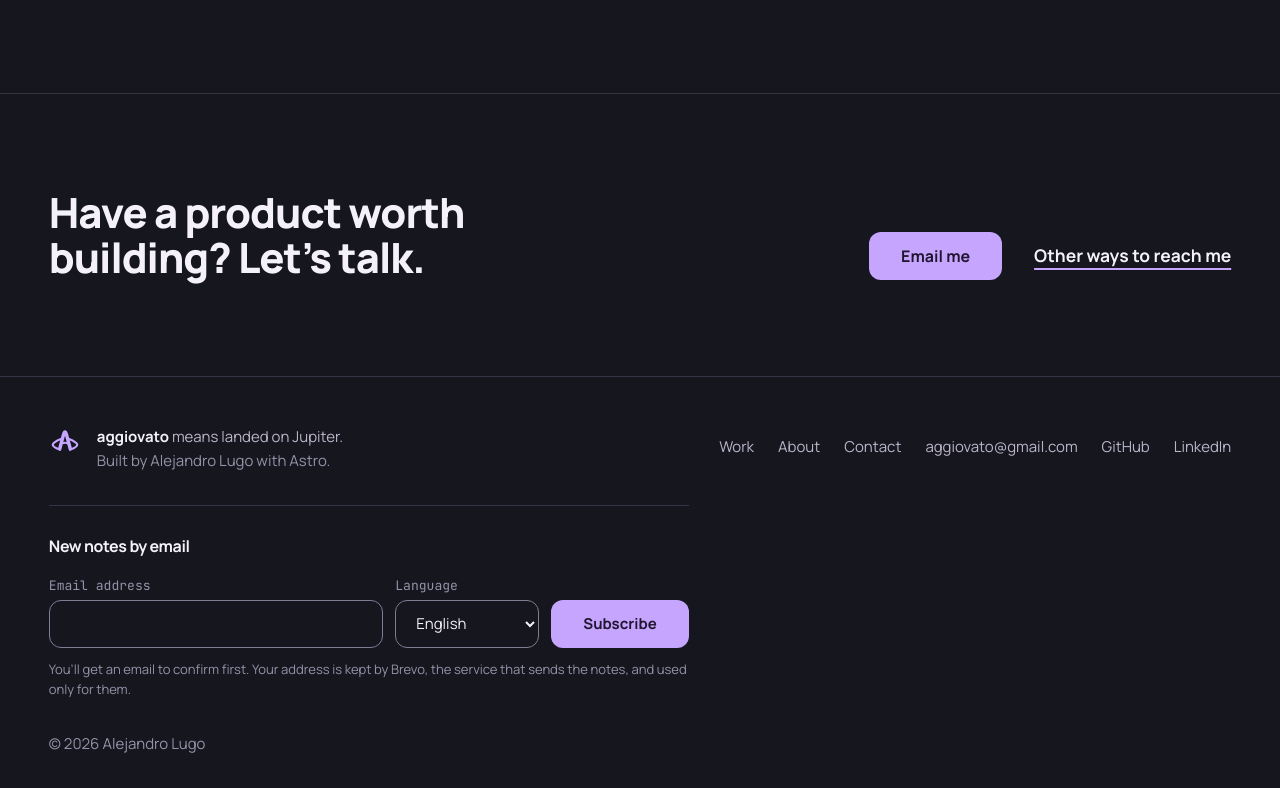
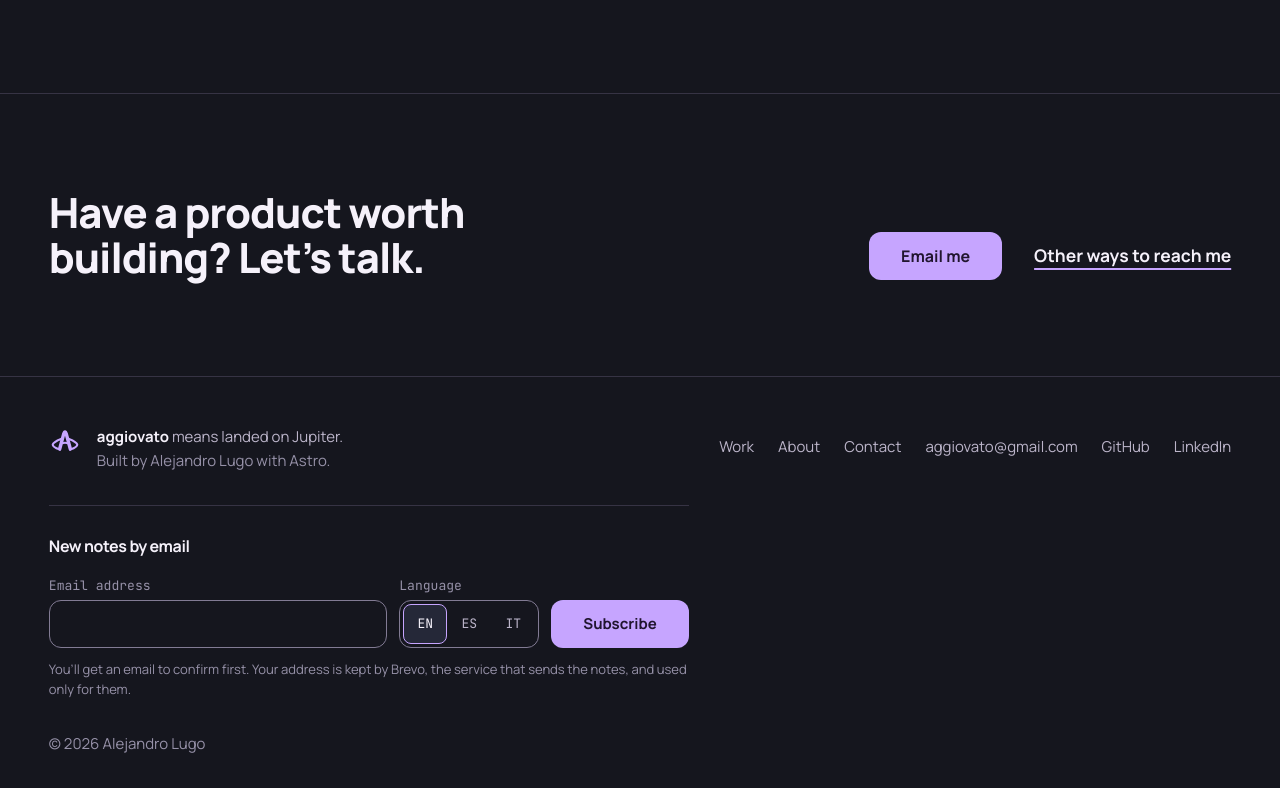
Before and after one commit to aggiovato/portfolio, an Astro site: page / in a window 1280 px wide. Shown: the part 2023-2811 px from the top of the page. Built offline with nearby package versions, Linux system fonts and the light colour scheme; Astro itself is replaced by a stand-in of ours.

Commit message:
feat(newsletter): pick the language with a segmented control

```diff
--- a/src/components/NewsletterForm.astro
+++ b/src/components/NewsletterForm.astro
@@ -3,7 +3,8 @@
  * Newsletter subscription (Brevo, double opt-in). A plain HTML form posted straight to the Brevo
  * form of a language (src/data/site.ts `newsletter`); Brevo redirects to /newsletter/pending/ and,
  * once the email link is clicked, to /newsletter/confirmed/. Works without JavaScript in the page's
- * language; with JS a language select appears and retargets the form to that language's list.
+ * language; with JS a language choice (EN · ES · IT) appears and retargets the form to that
+ * language's list.
  *
  * - `full`: heading, text and form (end of a note).
  * - `compact`: one line and the form (footer).
@@ -52,18 +53,25 @@ const targets = Object.fromEntries(available.map((l) => [l, newsletter[l]]));
             spellcheck="false"
           />
         </label>
-        {available.length > 1 && (
-          <label class="field field--lang" hidden data-newsletter-lang>
-            <span class="label">{t('newsletter.language')}</span>
-            <select>
-              {available.map((l) => (
-                <option value={l} selected={l === initial} lang={l}>
-                  {localeNames[l]}
-                </option>
-              ))}
-            </select>
-          </label>
-        )}
+        {/*
+          Language as a segmented radio group (three options need no drop-down, and native option
+          lists cannot be styled). The radios are the `locale` field Brevo reads; without JS the
+          group stays hidden but the checked radio (the page's language) is still submitted.
+        */}
+        <fieldset class="field field--lang" hidden data-newsletter-lang>
+          <legend class="label">{t('newsletter.language')}</legend>
+          <div class="segments">
+            {available.map((l) => (
+              <label class="segment" title={localeNames[l]}>
+                <input type="radio" name="locale" value={l} checked={l === initial} />
+                <span aria-hidden="true">{l.toUpperCase()}</span>
+                <span class="visually-hidden" lang={l}>
+                  {l.toUpperCase()} {localeNames[l]}
+                </span>
+              </label>
+            ))}
+          </div>
+        </fieldset>
         <button class="btn btn-primary" type="submit">
           {t('newsletter.submit')}
         </button>
@@ -73,26 +81,21 @@ const targets = Object.fromEntries(available.map((l) => [l, newsletter[l]]));
       <div class="trap" aria-hidden="true">
         <input type="text" name="email_address_check" value="" tabindex="-1" autocomplete="off" />
       </div>
-      <input type="hidden" name="locale" value={initial} data-newsletter-locale />
       <input type="hidden" name="html_type" value="simple" />
     </form>
   </section>
 )}
 
 <script>
-  // Progressive enhancement: show the language select and point the form at that language's list.
+  // Progressive enhancement: show the language choice and point the form at that language's list.
   document.querySelectorAll<HTMLFormElement>('form[data-newsletter]').forEach((form) => {
     const targets = JSON.parse(form.dataset.newsletter ?? '{}') as Record<string, string>;
-    const wrapper = form.querySelector<HTMLElement>('[data-newsletter-lang]');
-    const select = wrapper?.querySelector('select');
-    const localeField = form.querySelector<HTMLInputElement>('[data-newsletter-locale]');
-    if (!wrapper || !select || !localeField) return;
-    wrapper.hidden = false;
-    select.addEventListener('change', () => {
-      const target = targets[select.value];
-      if (!target) return;
-      form.action = target;
-      localeField.value = select.value;
+    const group = form.querySelector<HTMLFieldSetElement>('[data-newsletter-lang]');
+    if (!group || Object.keys(targets).length < 2) return;
+    group.hidden = false;
+    group.addEventListener('change', (event) => {
+      const target = targets[(event.target as HTMLInputElement).value];
+      if (target) form.action = target;
     });
   });
 </script>
@@ -137,18 +140,68 @@ const targets = Object.fromEntries(available.map((l) => [l, newsletter[l]]));
     flex: 1 1 14rem;
   }
   .field--lang {
-    flex: 0 1 9rem;
+    flex: 0 0 auto;
+    margin: 0;
+    padding: 0;
+    border: 0;
+    min-width: 0;
   }
   .field[hidden] {
     display: none;
+  }
+  .field--lang legend {
+    padding: 0;
+    margin-bottom: var(--space-1);
+  }
+  /* Segmented control: one outlined pill, the chosen language raised and outlined in lavender. */
+  .segments {
+    display: flex;
+    min-height: 48px;
+    padding: 3px;
+    border: 1px solid var(--color-control-border);
+    border-radius: var(--radius-control);
+    background: var(--color-bg);
+  }
+  .segment {
+    position: relative;
+    display: grid;
+    place-items: center;
+    min-width: 44px;
+    padding: 0 var(--space-3);
+    border: 1px solid transparent;
+    border-radius: calc(var(--radius-control) - 4px);
+    font-family: var(--font-mono);
+    font-size: var(--text-meta);
+    color: var(--color-text-muted);
+    cursor: pointer;
+    transition:
+      color var(--duration-fast) var(--ease-out),
+      background-color var(--duration-fast) var(--ease-out);
+  }
+  .segment:hover {
+    color: var(--color-text);
+  }
+  .segment input {
+    position: absolute;
+    inset: 0;
+    opacity: 0;
+    cursor: pointer;
+  }
+  .segment:has(input:checked) {
+    background: var(--color-surface-raised);
+    border-color: var(--color-accent);
+    color: var(--color-text);
+  }
+  .segment:has(input:focus-visible) {
+    outline: 2px solid var(--color-focus);
+    outline-offset: 2px;
   }
   .label {
     font-family: var(--font-mono);
     font-size: var(--text-meta);
     color: var(--color-text-subtle);
   }
-  input,
-  select {
+  input[type='email'] {
     min-height: 48px;
     width: 100%;
     padding: 0 var(--space-4);
@@ -158,8 +211,7 @@ const targets = Object.fromEntries(available.map((l) => [l, newsletter[l]]));
     color: var(--color-text);
     font: inherit;
   }
-  input:hover,
-  select:hover {
+  input[type='email']:hover {
     border-color: var(--color-text-muted);
   }
   input:user-invalid {
```
Also changed, not shown: tests/e2e/newsletter.spec.ts (+6 -4 lines).
